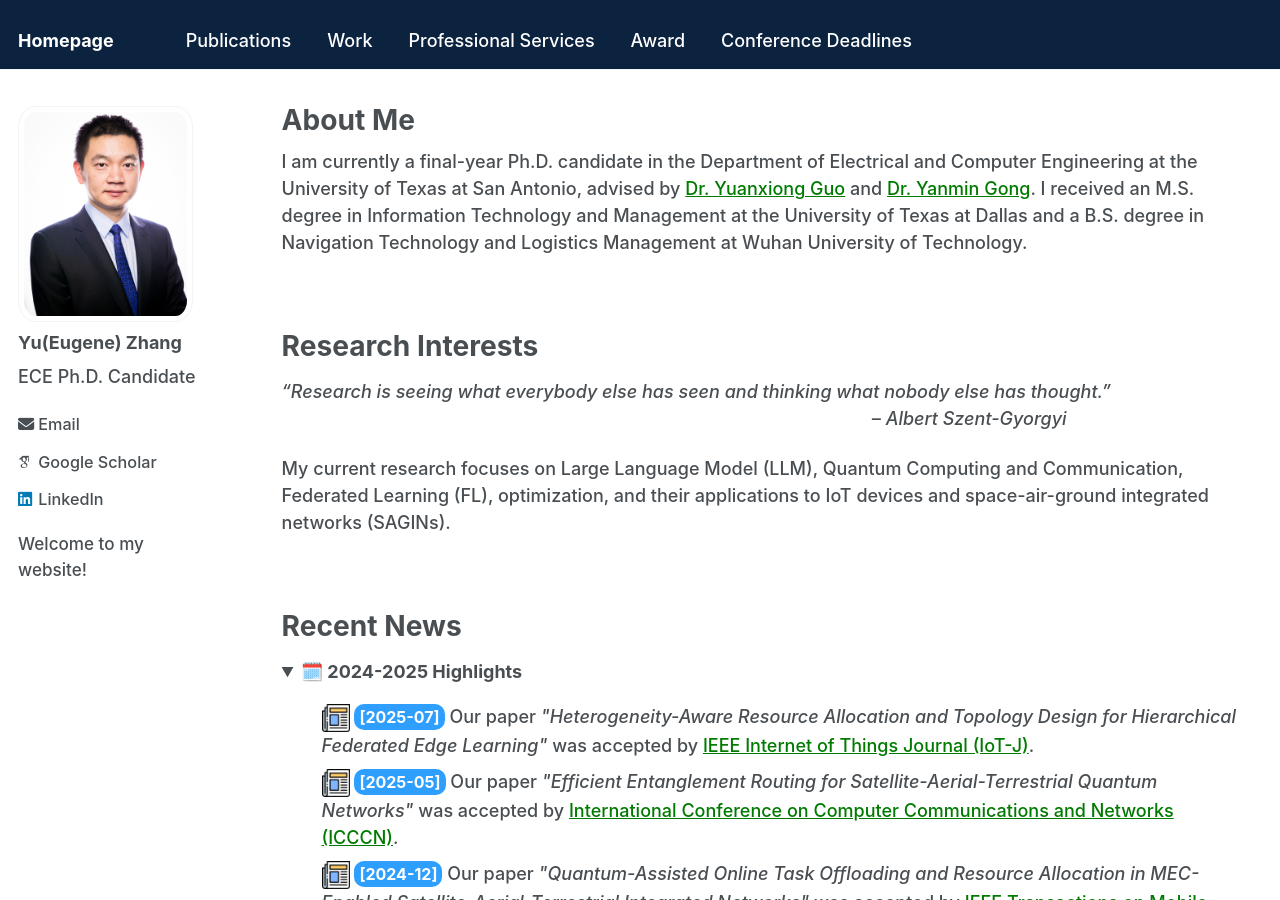
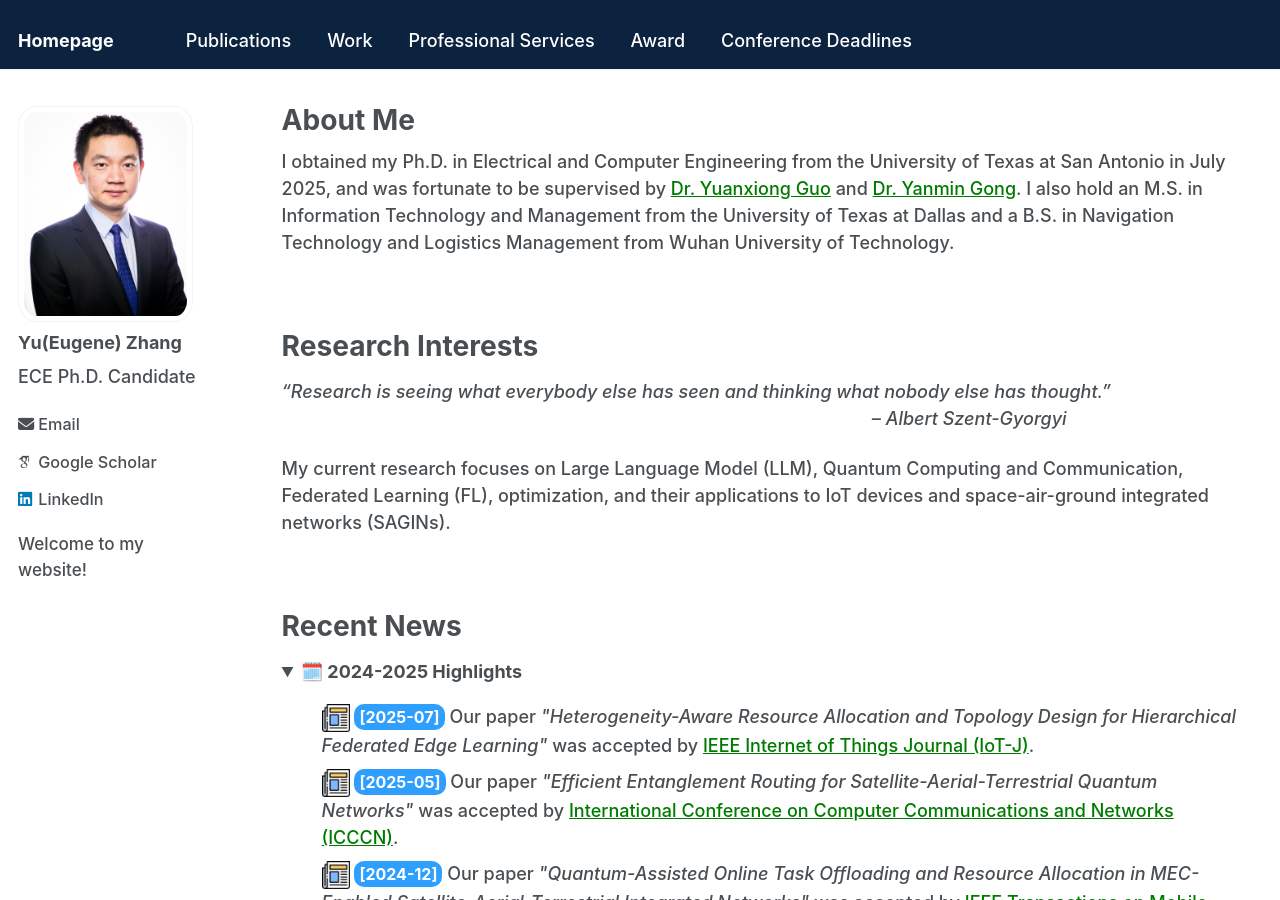
Before and after one commit to Yu-Zhang-Eugene/yu-zhang-eugene.github.io, a Jekyll site: the page built from _pages/about.md, in a window 1280 px wide and 900 px high. Built offline with Jekyll 4.4.1, drawn with Linux system fonts in a browser that asks for light colours; some web fonts are replaced; a script that is not in the unit is left out.

Commit message:
Update about.md

```diff
--- a/_pages/about.md
+++ b/_pages/about.md
@@ -7,7 +7,7 @@ redirect_from:
   - /about.html
 ---
 
-I am currently a final-year Ph.D. candidate in the Department of Electrical and Computer Engineering at the University of Texas at San Antonio, advised by <a href="https://guoyuanxiong.github.io" class="custom-link" target="_blank">Dr. Yuanxiong Guo</a> and <a href="https://yanmingong.github.io" class="custom-link" target="_blank">Dr. Yanmin Gong</a>. I received an M.S. degree in Information Technology and Management at the University of Texas at Dallas and a B.S. degree in Navigation Technology and Logistics Management at Wuhan University of Technology.
+I obtained my Ph.D. in Electrical and Computer Engineering from the University of Texas at San Antonio in July 2025, and was fortunate to be supervised by <a href="https://guoyuanxiong.github.io" class="custom-link" target="_blank">Dr. Yuanxiong Guo</a> and <a href="https://yanmingong.github.io" class="custom-link" target="_blank">Dr. Yanmin Gong</a>. I also hold an M.S. in Information Technology and Management from the University of Texas at Dallas and a B.S. in Navigation Technology and Logistics Management from Wuhan University of Technology.
 
 <p>&nbsp;</p>
 
```
